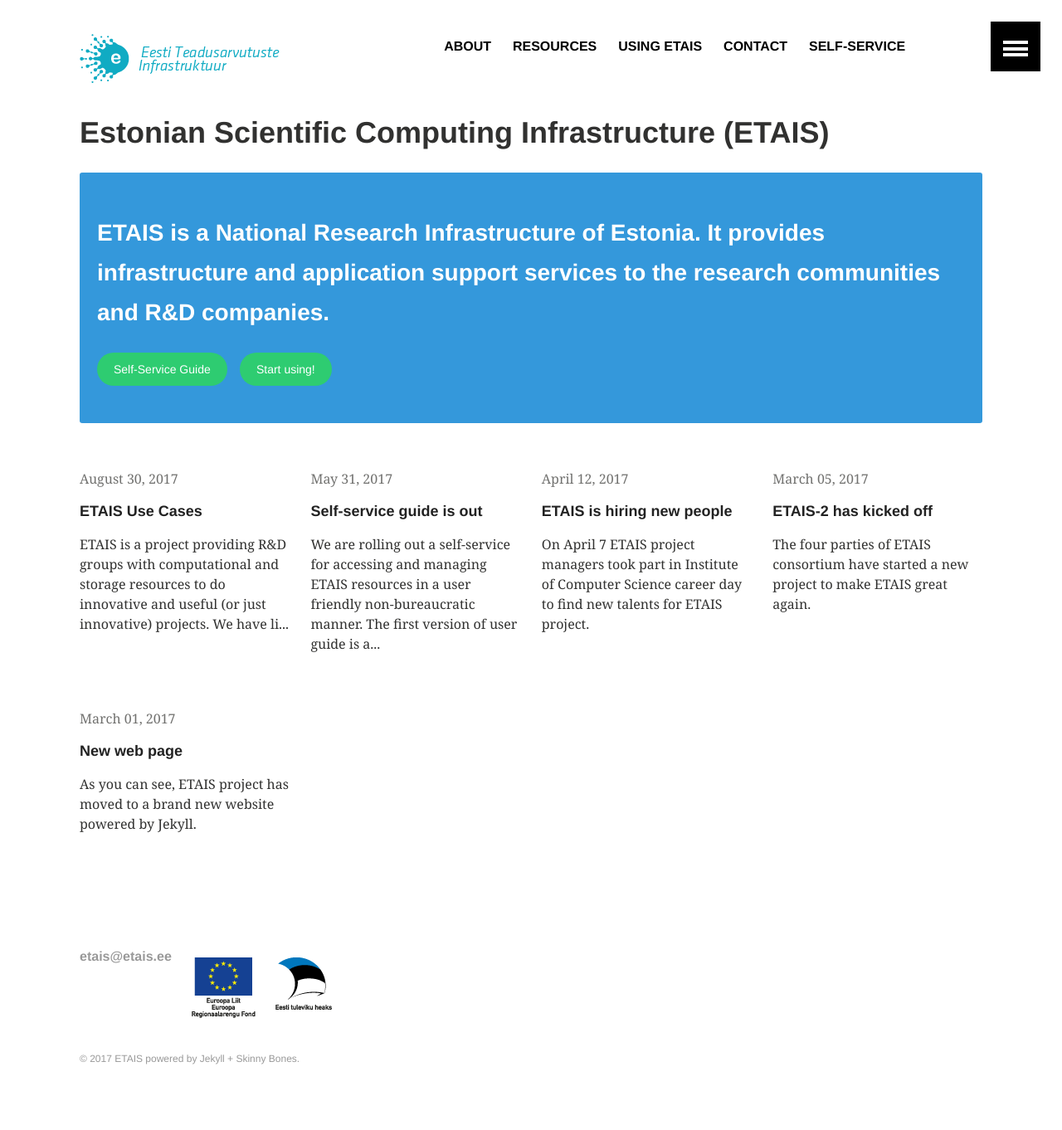
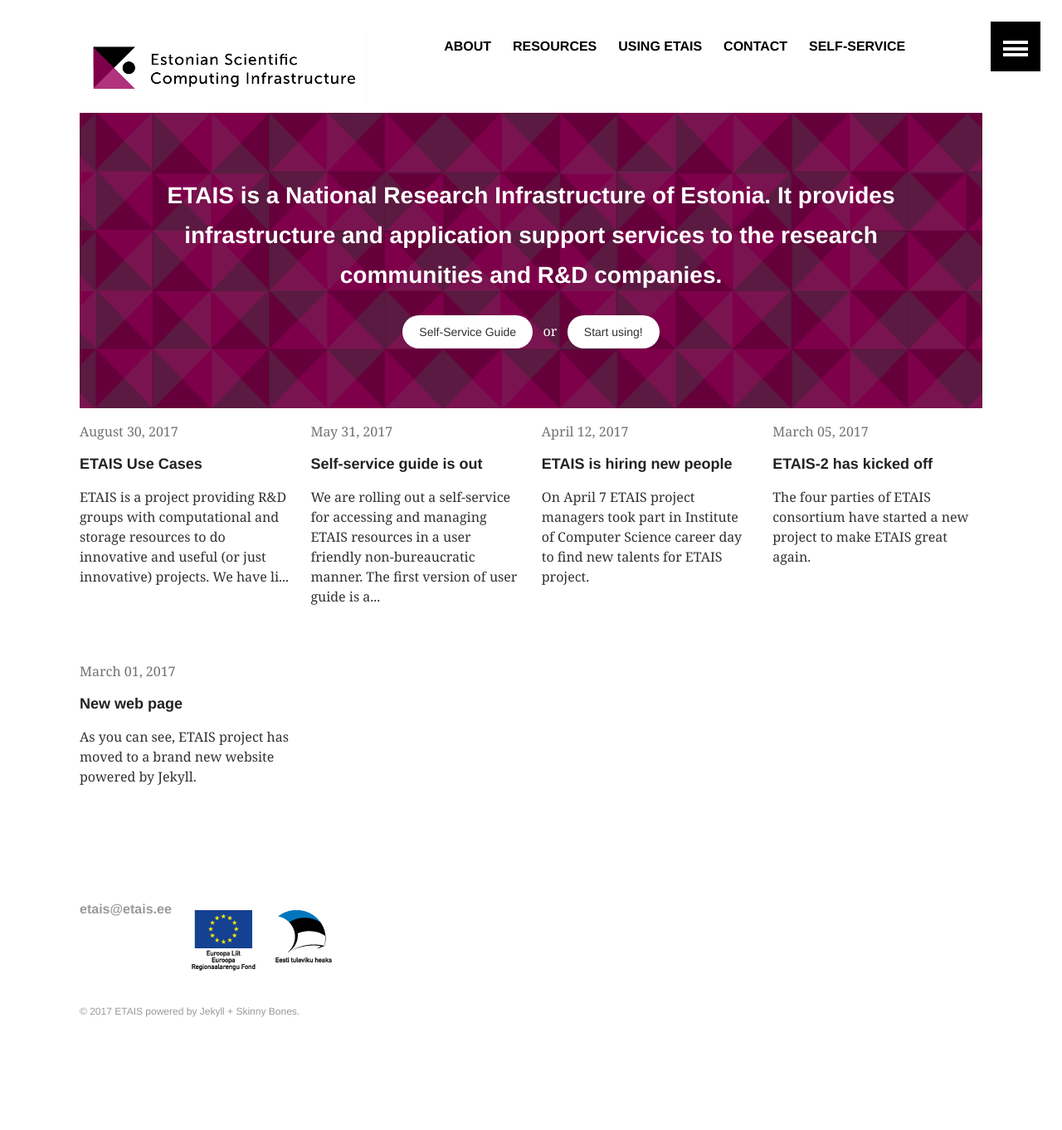
Before and after one commit to etais-ee/etais-web, a Jekyll site: the page built from index.md, in a window 1280 px wide. Shown: the whole page at 83% size. Built offline with Jekyll 4.4.1, drawn with Linux system fonts in a browser that asks for light colours; after the commit the page ends 1305 px from its top, so only the background shows below that.

```diff
--- a/index.md
+++ b/index.md
@@ -1,18 +1,16 @@
 ---
 layout: landing
 permalink: /
-title: "Estonian Scientific Computing Infrastructure (ETAIS)"
+title: ""
 ---
 
-<div class="notice-info">
-	<h3>ETAIS is a National Research Infrastructure of Estonia. It provides infrastructure and application support
+<div class="page-lead" style="background-image:url({{ site.url }}/images/bg.png)">
+      <div class="wrap page-lead-content">
+        <h3>ETAIS is a National Research Infrastructure of Estonia. It provides infrastructure and application support
 	services to the research communities and R&D companies.</h3>
-	<div class="inline-btn">
-		<a href="self_service/" class="btn-success"> Self-Service Guide</a>
-		<a href="start_using/" class="btn-success"> Start using!</a>
-	</div><!-- /.inline-btn -->
-</div>
-
+        <a href="self_service/" class="btn-inverse">Self-Service Guide</a> &nbsp; or &nbsp; <a href="start_using/" class="btn-inverse">Start using!</a>
+      </div><!-- /.page-lead-content -->
+    </div>
 
 <div class="tiles">
 {% for post in site.posts %}
```
Also changed, not shown: images/bg.png (added), images/logo.png.
